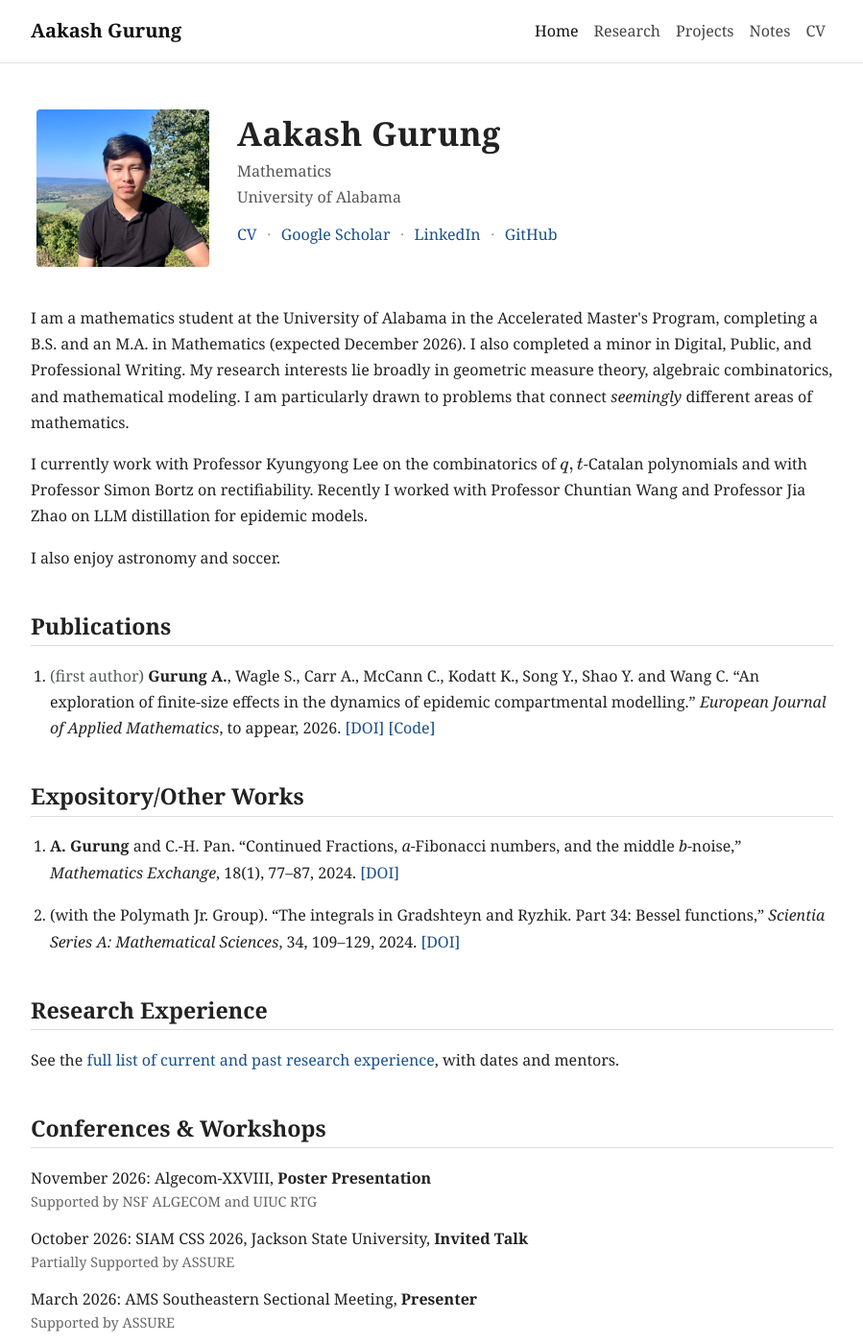
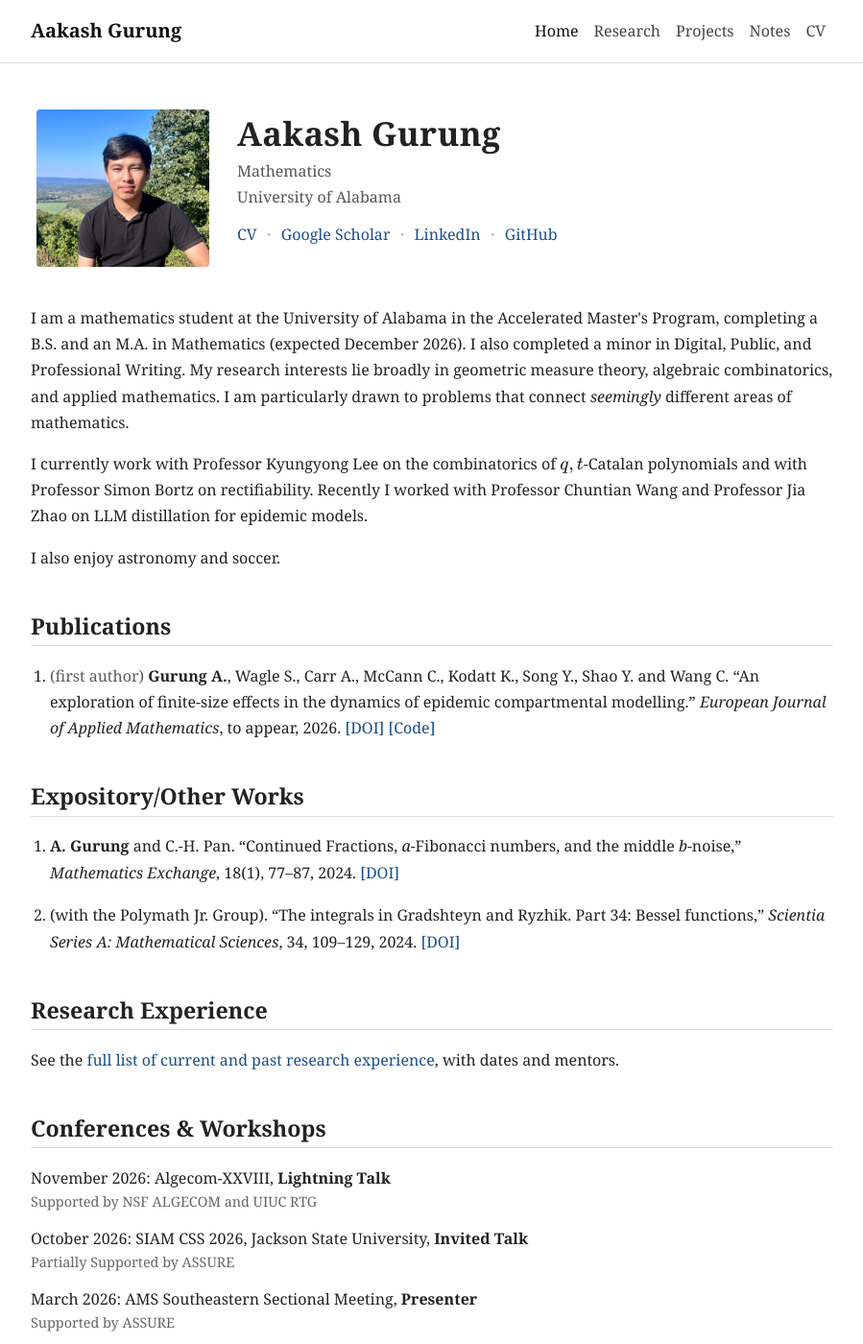
Before and after one commit to GrgAakash/grgaakash.github.io, a Jekyll site: the page built from index.md, in a window 1280 px wide and 1400 px high. Shown: the whole window at 96% size, without its empty margins (190-1089 px from the left). Built offline with Jekyll 4.4.1, drawn with Linux system fonts in a browser that asks for light colours; some of the changed text lies outside the part shown.

Commit message:
Update Algecom to a lightning talk and sync the CV and service details on the site.
Co-authored-by: Cursor <cursoragent@cursor.com>

```diff
--- a/_config.yml
+++ b/_config.yml
@@ -4,7 +4,7 @@ email: aakash.grg159@gmail.com
 description: >-
   Aakash Gurung is a mathematician at the University of Alabama.
   Research interests include geometric measure theory, algebraic combinatorics,
-  epidemic modeling.
+  and applied mathematics.
 baseurl: "" # the subpath of your site, e.g. /blog
 url: "https://grgaakash.github.io" # the base hostname & protocol for your site
 repository: grgaakash/grgaakash.github.io
--- a/_layouts/default.html
+++ b/_layouts/default.html
@@ -31,7 +31,7 @@
         "@type": "CollegeOrUniversity",
         "name": "University of Alabama"
       },
-      "knowsAbout": ["Geometric measure theory", "Algebraic combinatorics", "Mathematical modeling"],
+      "knowsAbout": ["Geometric measure theory", "Algebraic combinatorics", "Applied mathematics"],
       "sameAs": [
         "https://scholar.google.com/citations?user={{ site.author.scholar }}",
         "https://github.com/{{ site.author.github }}",
--- a/index.md
+++ b/index.md
@@ -25,7 +25,7 @@ permalink: /
 
 <section class="home-section">
     <p>
-        I am a mathematics student at the University of Alabama in the Accelerated Master's Program, completing a B.S. and an M.A. in Mathematics (expected December 2026). I also completed a minor in Digital, Public, and Professional Writing. My research interests lie broadly in geometric measure theory, algebraic combinatorics, and mathematical modeling. I am particularly drawn to problems that connect <em>seemingly</em> different areas of mathematics.
+        I am a mathematics student at the University of Alabama in the Accelerated Master's Program, completing a B.S. and an M.A. in Mathematics (expected December 2026). I also completed a minor in Digital, Public, and Professional Writing. My research interests lie broadly in geometric measure theory, algebraic combinatorics, and applied mathematics. I am particularly drawn to problems that connect <em>seemingly</em> different areas of mathematics.
     </p>
     <p>
         I currently work with Professor Kyungyong Lee on the combinatorics of \(q,t\)-Catalan polynomials and with Professor Simon Bortz on rectifiability. Recently I worked with Professor Chuntian Wang and Professor Jia Zhao on LLM distillation for epidemic models.
@@ -76,7 +76,7 @@ permalink: /
     <h2>Conferences &amp; Workshops</h2>
     <ul class="plain-list">
         <li>
-            November 2026: Algecom-XXVIII, <strong>Poster Presentation</strong>
+            November 2026: Algecom-XXVIII, <strong>Lightning Talk</strong>
             <div class="home-meta">Supported by NSF ALGECOM and UIUC RTG</div>
         </li>
         <li>
@@ -94,6 +94,16 @@ permalink: /
 </section>
 
 <section class="home-section">
+    <h2>Service &amp; Leadership</h2>
+    <ul class="plain-list">
+        <li>
+            Secretary, Pi Mu Epsilon (PME), University of Alabama<br>
+            Organize mathematical presentations, guest speaker sessions, and student workshops
+        </li>
+    </ul>
+</section>
+
+<section class="home-section">
     <h2>Projects</h2>
     <p>Some of my projects can be found <a href="{{ '/projects' | relative_url }}">here</a>.</p>
 </section>
```
Also changed, not shown: research.md (+2 -2 lines), 1 other file.
